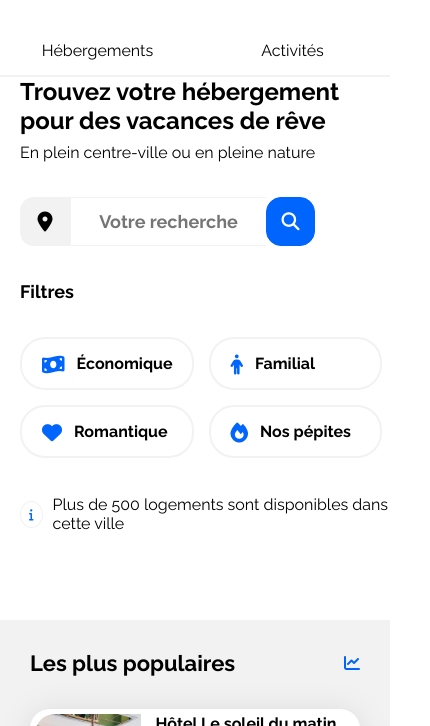
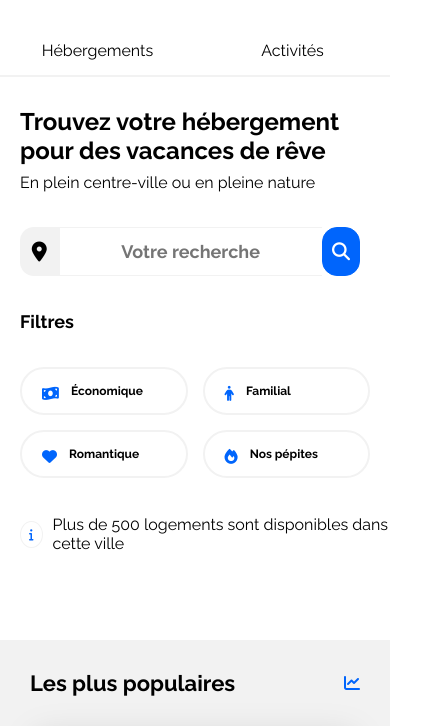
Before and after one commit to Louhoon/Booki, a plain HTML site: page index.html in a window 390 px wide. Shown: the part 38-764 px from the top of the page, 430 px wide, since content can reach past the window. Drawn offline with Linux system fonts and the light colour scheme.

Commit message:
Editing padding for phone version and fixing footer

```diff
--- a/css/filters.css
+++ b/css/filters.css
@@ -80,10 +80,16 @@
 
 @media (max-width: 768px) {
 
+
+    .filtres-navbar a {
+        width: 100%;
+    }
+
     .filtres-navbar ul {
         display: grid;
         grid-template-columns: 1fr 1fr;
         grid-template-rows: 1fr 1fr;
+        margin-right: 20px;
     }
 
     .filtres-navbar__icons {
@@ -103,3 +109,15 @@
         font-size: 12px;
     }
 }
+
+@media (max-width: 392px) {
+    .filtres-navbar__icons {
+        font-size: 12px;
+    }
+}
+
+@media (max-width: 335px) {
+    .filtres-navbar__icons {
+        font-size: 11px;
+    }
+}
--- a/css/footer.css
+++ b/css/footer.css
@@ -3,7 +3,7 @@
     display: flex;
     justify-content: flex-start;
     gap: 200px;
-    padding: 20px;
+    /* padding: 20px; */
     margin-top: 65px;
 }
 
@@ -15,6 +15,7 @@
     flex-direction: column;
     gap: 15px;
     margin-top: 15px;
+    margin-left: 30px;
 }
 
  .footer-nav__assistance {
--- a/css/header.css
+++ b/css/header.css
@@ -34,15 +34,9 @@
 /*Small devices (phones, less than 768px)*/
 @media (max-width: 768px) {
 
-
-    .main-container {
-        padding: 0;
-    }
-
     #header {
         display: flex;
         flex-direction: column;
-        /* align-items: center; */
         gap: 30px;
     }
 
--- a/css/search.css
+++ b/css/search.css
@@ -67,20 +67,18 @@ input:focus::placeholder {
 
 @media (max-width: 768px) {
 
-    .section-recherche {
-        display: none;
+    .barphone {
+        display: flex;
+        justify-content: center;
+        border-radius: 15px;
+        height: 49px;
+        margin-left: 20px;
+        margin-right: 30px;
+        margin-top: 35px;
     }
 
-    .search-bar__phone {
-        display: flex;
-        border-radius: 15px;
-        height: 49px;
-        width: 377px;
-        padding-left: 20px;
-    }
-
-    .search-bar__phone input {
-        width: 195px;
+    .barphone input {
+        width: 100%;
         border: 1px solid var(--main-bg-color);
         border-right: none;
         outline: none;
@@ -97,7 +95,17 @@ input:focus::placeholder {
         color: transparent;
     }
 
-    .search-bar__phone button {
+    .sectiontitle {
+        margin-top: 30px;
+        margin-bottom: 8px;
+        margin-left: 20px;
+    }
+
+    .sectionsubtitle {
+        margin-left: 20px;
+    }
+
+    .barphone button {
         background-color: var(--main-color);
         border: 1px solid var(--main-color);
         width: 49px;
@@ -108,7 +116,7 @@ input:focus::placeholder {
         cursor: pointer;
     }
 
-    .section-recherche__phone .fa-location-dot {
+    .sectionphone .fa-location-dot {
         display: flex;
         justify-content: center;
         align-items: center;
@@ -119,7 +127,11 @@ input:focus::placeholder {
         border-top-left-radius: 14px;
     }
 
-    .section-recherche__phone .fa-magnifying-glass {
+    .sectionphone .fa-magnifying-glass {
         color: white;
     }
+
+    .section-recherche {
+        display: none;
+    }
 }
--- a/css/style.css
+++ b/css/style.css
@@ -22,7 +22,7 @@ body {
     width: 100%;
     max-width: 1440px;
     min-width: 320px;
-    padding: 0 50px;
+    padding: 0px 50px;
     box-sizing: border-box;
 }
 
@@ -47,6 +47,13 @@ a {
 
 /****** Media queries ***********/
 
+@media (min-width: 768px) {
+    .sectionphone {
+        display: none;
+    }
+
+}
+
 @media (max-width: 768px) {
 
     .main-container {
--- a/index.html
+++ b/index.html
@@ -39,10 +39,10 @@
                         <button>Rechercher</button>
                     </form>
             </section>
-            <section class="section-recherche__phone">
-                <h2 class="section-recherche__title">Trouvez votre hébergement pour des vacances de rêve</h2>
-                <p class="section-recherche__subtitle">En plein centre-ville ou en pleine nature</p>
-                <form class="search-bar__phone">
+            <section class="sectionphone">
+                <h2 class="sectiontitle">Trouvez votre hébergement pour des vacances de rêve</h2>
+                <p class="sectionsubtitle">En plein centre-ville ou en pleine nature</p>
+                <form class="barphone">
                     <i class="fa-solid fa-location-dot fa-lg"></i>
                     <input type="text" placeholder="Votre recherche">
                     <button><i class="fa-solid fa-magnifying-glass"></i></button>
```
